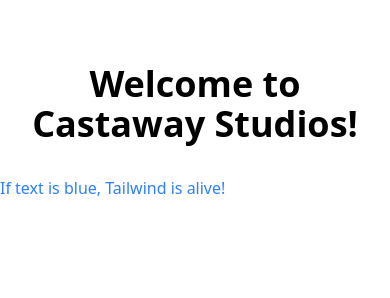
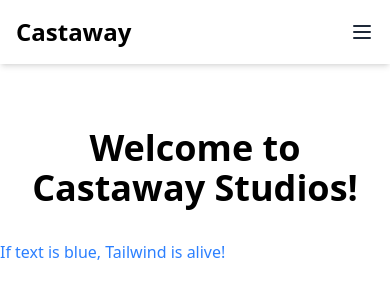
Before and after one commit to radmirtask/castaway-studios-website, an Astro site: page / in a window 390 px wide. Built offline with nearby package versions, Linux system fonts and the light colour scheme; Astro itself is replaced by a stand-in of ours.

Commit message:
feat(nav): add responsive React Nav with mobile hamburger

```diff
--- /dev/null
+++ b/src/components/Nav.jsx
@@ -0,0 +1,75 @@
+import React, { useState } from 'react';
+
+export default function Nav() {
+  const [open, setOpen] = useState(false);
+  const links = [
+    { href: '/', label: 'Home' },
+    { href: '/games', label: 'Games' },
+    { href: '/team', label: 'Team' },
+    { href: '/careers', label: 'Careers' },
+    { href: '/contact', label: 'Contact' },
+  ];
+
+  return (
+    <nav className="bg-white shadow-md">
+      <div className="container mx-auto px-4 py-4 flex justify-between items-center">
+        {/* Logo */}
+        <a href="/" className="text-2xl font-bold">
+          Castaway
+        </a>
+
+        {/* Desktop links */}
+        <div className="hidden md:flex space-x-6">
+          {links.map(({ href, label }) => (
+            <a
+              key={href}
+              href={href}
+              className="text-gray-800 hover:text-gray-600"
+            >
+              {label}
+            </a>
+          ))}
+        </div>
+
+        {/* Mobile hamburger button */}
+        <button
+          className="md:hidden focus:outline-none"
+          onClick={() => setOpen(!open)}
+          aria-label="Toggle menu"
+        >
+          <svg
+            xmlns="http://www.w3.org/2000/svg"
+            className="h-6 w-6 text-gray-800"
+            fill="none"
+            viewBox="0 0 24 24"
+            stroke="currentColor"
+          >
+            <path
+              strokeLinecap="round"
+              strokeLinejoin="round"
+              strokeWidth={2}
+              d={open ? "M6 18L18 6M6 6l12 12" : "M4 6h16M4 12h16M4 18h16"}
+            />
+          </svg>
+        </button>
+      </div>
+
+      {/* Mobile menu (only when open) */}
+      {open && (
+        <div className="md:hidden bg-white shadow-md">
+          <div className="flex flex-col space-y-2 p-4">
+            {links.map(({ href, label }) => (
+              <a
+                key={href}
+                href={href}
+                className="block text-gray-800 hover:text-gray-600"
+              >
+                {label}
+              </a>
+            ))}
+          </div>
+        </div>
+      )}
+    </nav>
+  );
+}
--- a/src/layouts/BaseLayout.astro
+++ b/src/layouts/BaseLayout.astro
@@ -1,6 +1,7 @@
 ---
 import '../styles/global.css';
 const { title = 'Castaway Studios' } = Astro.props;
+import Nav from '../components/Nav.jsx';
 ---
 <!DOCTYPE html>
 <html lang="en">
@@ -9,7 +10,10 @@ const { title = 'Castaway Studios' } = Astro.props;
     <meta name="viewport" content="width=device-width, initial-scale=1.0" />
     <title>{title}</title>
   </head>
-  <body class="font-sans antialiased">
-    <slot />
+ <body class="font-sans antialiased">
+   <Nav client:load />
+    <main>
+      <slot />
+    </main>
   </body>
 </html>
```
